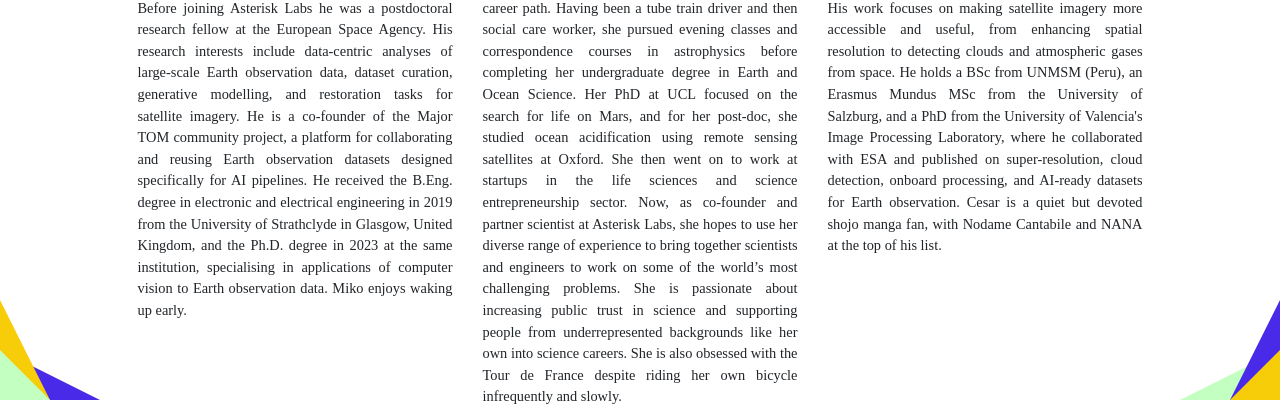
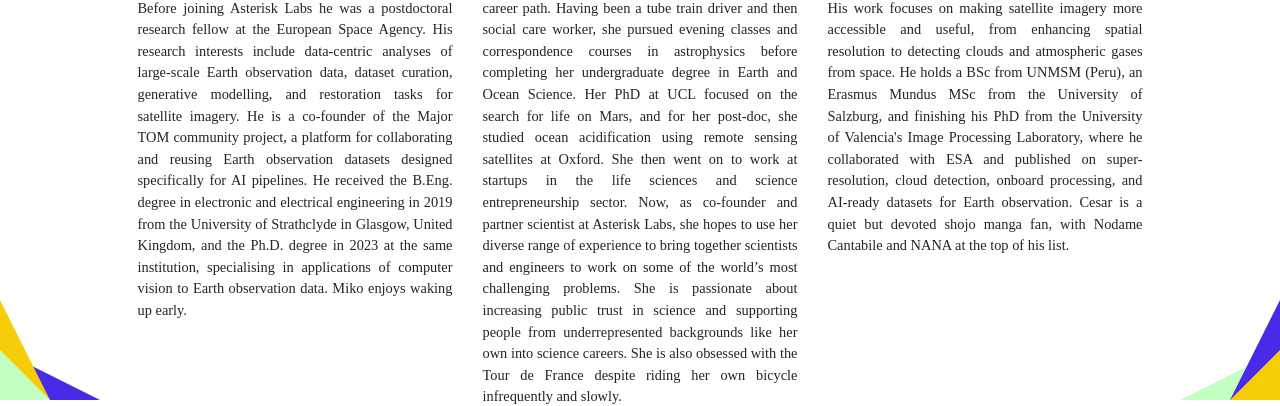
Before and after one commit to asterisk-labs/asterisk-labs.github.io, a Jekyll site: the page built from team.html, in a window 1280 px wide. Shown: the part 500-906 px from the top of the page. Built offline with Jekyll 4.4.1, drawn with Linux system fonts in a browser that asks for light colours; some web fonts are replaced; some of the changed text lies outside the part shown.

Commit message:
bio accuracy

```diff
--- a/_data/members.yml
+++ b/_data/members.yml
@@ -32,7 +32,7 @@
   role: "Scientist"
   image: "/assets/imgs/profiles/cesar-transparent.png"
   color: "#ff6b35" # Cesar colour theme
-  bio: "Cesar is a remote sensing researcher obsessed with how we store, structure, and serve satellite data for AI. His work focuses on making satellite imagery more accessible and useful, from enhancing spatial resolution to detecting clouds and atmospheric gases from space. He holds a BSc from UNMSM (Peru), an Erasmus Mundus MSc from the University of Salzburg, and a PhD from the University of Valencia's Image Processing Laboratory, where he collaborated with ESA and published on super-resolution, cloud detection, onboard processing, and AI-ready datasets for Earth observation. Cesar is a quiet but devoted shojo manga fan, with Nodame Cantabile and NANA at the top of his list."
+  bio: "Cesar is a remote sensing researcher obsessed with how we store, structure, and serve satellite data for AI. His work focuses on making satellite imagery more accessible and useful, from enhancing spatial resolution to detecting clouds and atmospheric gases from space. He holds a BSc from UNMSM (Peru), an Erasmus Mundus MSc from the University of Salzburg, and finishing his PhD from the University of Valencia's Image Processing Laboratory, where he collaborated with ESA and published on super-resolution, cloud detection, onboard processing, and AI-ready datasets for Earth observation. Cesar is a quiet but devoted shojo manga fan, with Nodame Cantabile and NANA at the top of his list."
 
 - name: "Alex Saoulis"
   role: "Partner Scientist"
```
